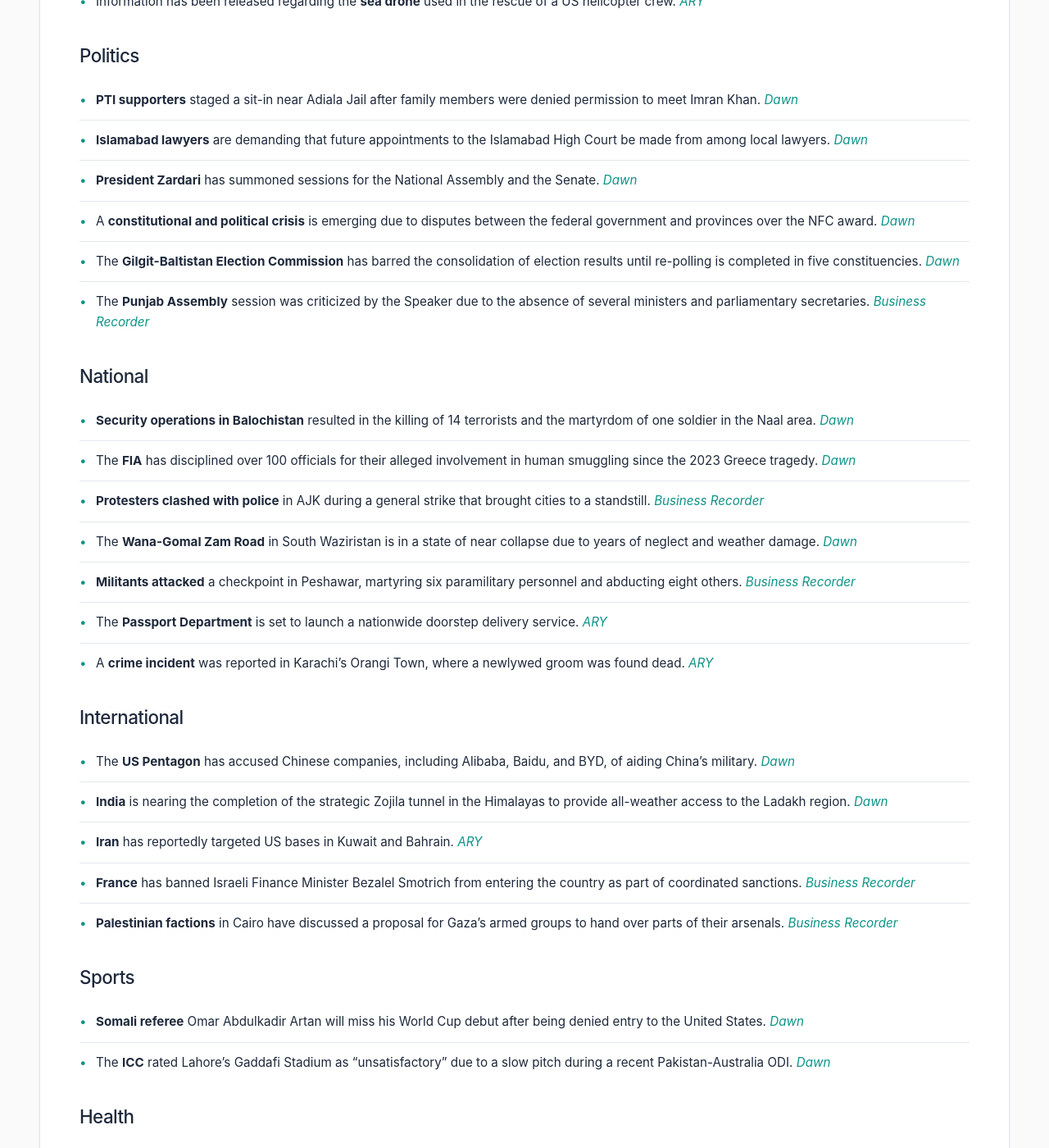
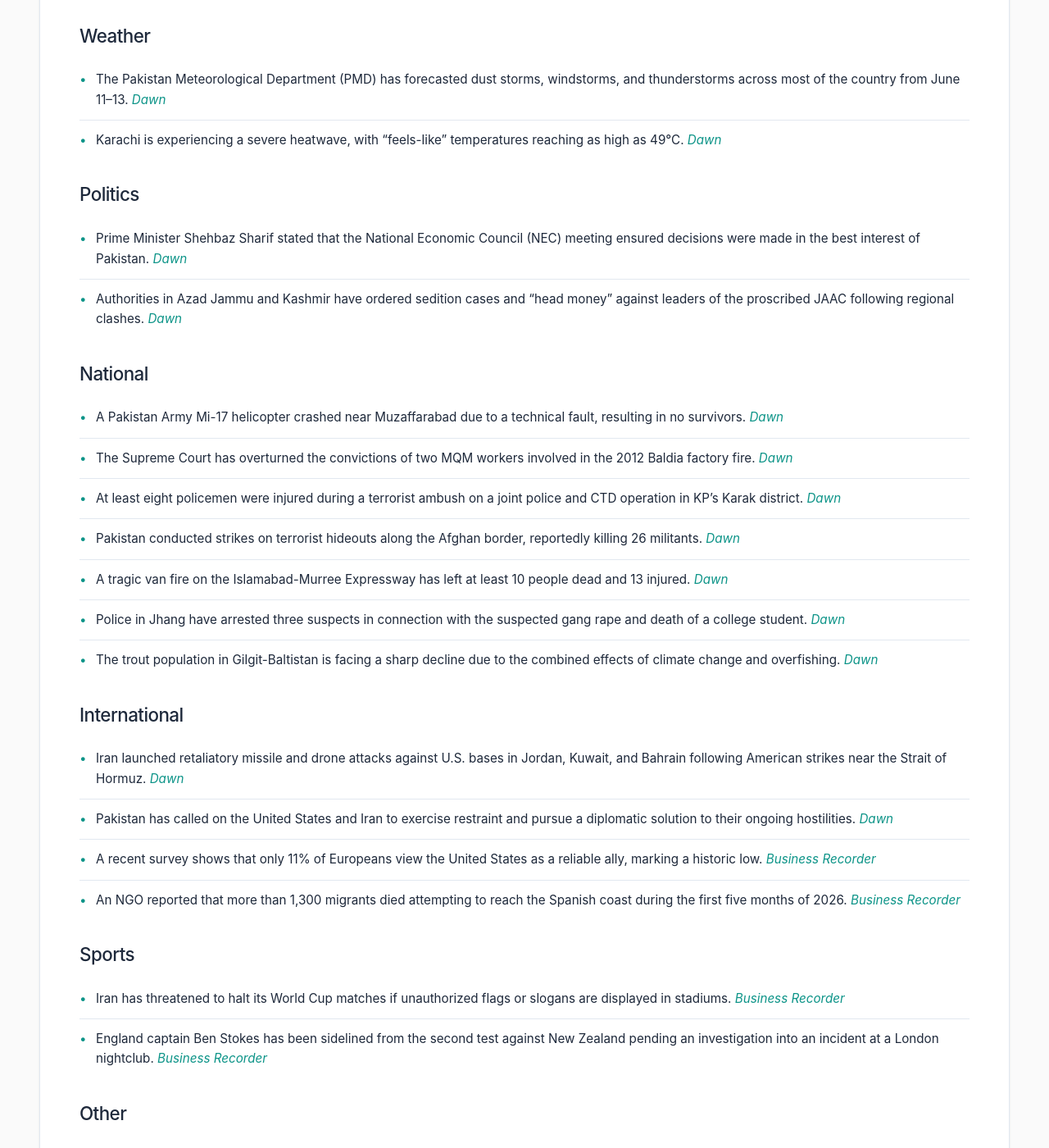
Before and after one commit to zsubzwary/news, a Jekyll site: the page built from en/index.md, in a window 1280 px wide and 1400 px high, scrolled down 1164 px. Shown: the whole window at 82% size. Built offline with Jekyll 4.4.1, drawn with Linux system fonts in a browser that asks for light colours; some web fonts are replaced; comment, search, counter and statistics services are not loaded; some of the changed text lies outside the part shown.

Commit message:
DateTime; 2026-06-10T16:04:00.553Z

```diff
--- a/en/index.md
+++ b/en/index.md
@@ -4,57 +4,52 @@ title: Pakistan News Briefing
 lang: en
 ---
 
-Published at: 10-Jun-2026 09:04PKT
+Published at: 10-Jun-2026 21:04PKT
 
-Time to read: 5 mins
+Time to read: 4 mins
 
 ### Economy
-- **Budget 2026-27** is expected to be presented on Friday, following agreements between federal and provincial governments to implement spending cuts and cover an Rs800bn shortfall. *[Dawn](https://www.dawn.com/news/2006539/budget-2026-27-centre-punjab-sindh-agree-on-spending-cuts)*
-- **Tea prices in Pakistan** may increase due to a proposed 0.8 per cent export levy by the Kenyan government. *[Dawn](https://www.dawn.com/news/2006529-kenyan-export-levy-may-raise-tea-prices)*
-- The **mango industry** is facing challenges as the use of artificial sweeteners in beverages reduces the demand for natural mango-pulp products. *[Dawn](https://www.dawn.com/news/2006524-artificial-sweeteners-hurting-mango-industry)*
-- **Indian shares and the rupee** have faced pressure due to rising tensions in the Middle East and market volatility. *[Business Recorder](https://www.brecorder.com/news/40424801/indian-shares-muted-as-rising-mideast-tensions-weigh)*
-- **Oil prices** rose nearly 1% following US military strikes against targets in Iran. *[Business Recorder](https://www.brecorder.com/news/40424799/oil-rises-nearly-1-as-us-launches-new-strikes-against-iran-supply-tightens)*
-- **Pakistan** aims to join a north-south transport corridor to expand bilateral trade and energy cooperation with Russia. *[Business Recorder](https://www.brecorder.com/news/40424771-pakistan-plans-to-join-north-south-transport-corridor-leghari)*
-- The **Kissan Board Pakistan (KBP)** has called for a five-year National Agricultural Policy to ensure guaranteed returns for farmers. *[Business Recorder](https://www.brecorder.com/news/40424748-kbp-demands-five-year-national-agricultural-policy)*
-- **Punjab** is prioritizing skilled workforce development and has launched the **Parwaaz Card Scheme** to provide interest-free loans to skilled youth. *[Business Recorder](https://www.brecorder.com/news/40424749-punjab-to-prioritise-skilled-workforce-development-minister)*
-- **Punjab Chief Minister** has approved the purchase of 1 million tonnes of wheat from PASSCO to stabilize flour prices. *[Business Recorder](https://www.brecorder.com/news/40424754-punjab-cm-allows-purchase-of-1m-tonnes-of-wheat-from-passco)*
-- **Pakistan and Germany** have identified significant untapped potential for trade diversification and investment expansion. *[Business Recorder](https://www.brecorder.com/news/40424750-pakistan-germany-see-untapped-trade-potential)*
+- Finance Minister Muhammad Aurangzeb is scheduled to present the federal budget for FY2026-27 in the National Assembly on June 12. *[Dawn](https://www.dawn.com/news/2006648/finance-minister-aurangzeb-to-present-budget-for-fy2026-27-on-june-12)*
+- The federal, Punjab, and Sindh governments have agreed to implement spending cuts to address budget requirements for the upcoming fiscal year. *[Dawn](https://www.dawn.com/news/2006539/budget-2026-27-centre-punjab-sindh-agree-on-spending-cuts)*
+- Pakistan recorded a historic high in workers' remittances, reaching $4.3 billion in May. *[Dawn](https://www.dawn.com/news/2006612/may-sees-highest-ever-monthly-inflow-of-workers-remittances-at-43bn)*
+- A committee led by Ishaq Dar has decided to extend the closing time for standalone grocery and kiryana stores to 10 PM. *[Dawn](https://www.dawn.com/news/2006592/dar-led-committee-decides-to-extend-closing-time-for-standalone-grocery-kiryana-stores-to-10pm)*
+- Saudi Arabia has officially launched its second national carrier, Riyadh Air, as part of its strategy to diversify its economy. *[Dawn](https://www.dawn.com/news/2006607/saudi-arabia-launches-new-national-carrier-riyadh-air-despite-middle-east-conflict-delays)*
+- Indian markets have faced volatility, with bond rallies snapping and equity mutual fund inflows hitting annual lows due to US-Iran war risks. *[Business Recorder](https://www.brecorder.com/news/40424861/india-bonds-snap-four-day-rally-on-us-iran-war-risks)*
+- Zee Entertainment plans to raise $241 million to fund strategic business initiatives. *[Business Recorder](https://www.brecorder.com/news/40424858/zee-entertainment-to-raise-241-million-for-stategic-initiatives)*
+- The UK is offering grid connections to 700 projects as part of a major energy investment push. *[ARY](https://arynews.tv/uk-offers-700-projects-grid-connections)*
+- Gulf stock markets showed mixed results following renewed military hostilities between the US and Iran. *[Business Recorder](https://www.brecorder.com/news/40424865/gulf-markets-mixed-after-renewed-us-iran-hostilities)*
+- The European Union is scrutinizing the $110 billion Paramount-Warner Bros deal for potential unfair foreign subsidies. *[Business Recorder](https://www.brecorder.com/news/40424862/paramount-warner-bros-deal-under-eu-subsidy-scrutiny-decision-due-july-14)*
 
 ### Science & Technology
-- A **Visa study** shows that 82% of Pakistanis utilize AI tools to assist with their online shopping experiences. *[Dawn](https://www.dawn.com/news/2006530-82pc-pakistanis-use-ai-shopping-finds-visa-study)*
-- Information has been released regarding the **sea drone** used in the rescue of a US helicopter crew. *[ARY](https://arynews.tv/what-is-the-sea-drone-that-rescued-us-helicopter-crew)*
+- A fire at a third-party data center in India caused an emergency power shutdown, leading to Google Cloud network disruptions in Delhi. *[Dawn](https://www.dawn.com/news/2006599/google-cloud-outage-in-india-after-third-party-data-centre-fire-triggers-shutdown)*
+- Anthropic has rolled out a public version of its Mythos AI model, though it has implemented guardrails to prevent its use in cybersecurity. *[Dawn](https://www.dawn.com/news/2006596/anthropic-rolls-out-public-version-of-mythos-without-cybersecurity-capability)*
+
+### Weather
+- The Pakistan Meteorological Department (PMD) has forecasted dust storms, windstorms, and thunderstorms across most of the country from June 11–13. *[Dawn](https://www.dawn.com/news/2006635/pmd-forecasts-dust-and-windstorms-thunderstorms-across-most-parts-of-the-country-from-june-11-13)*
+- Karachi is experiencing a severe heatwave, with "feels-like" temperatures reaching as high as 49°C. *[Dawn](https://www.dawn.com/news/2006609/karachi-sizzles-as-feels-like-temperature-reaches-49c)*
 
 ### Politics
-- **PTI supporters** staged a sit-in near Adiala Jail after family members were denied permission to meet Imran Khan. *[Dawn](https://www.dawn.com/news/2006514-pti-stages-sit-in-after-imrans-sisters-turned-away-from-adiala)*
-- **Islamabad lawyers** are demanding that future appointments to the Islamabad High Court be made from among local lawyers. *[Dawn](https://www.dawn.com/news/2006517-capitals-lawyers-eye-high-court-slots)*
-- **President Zardari** has summoned sessions for the National Assembly and the Senate. *[Dawn](https://www.dawn.com/news/2006413-president-zardari-summons-na-senate-sessions-on-june-10)*
-- A **constitutional and political crisis** is emerging due to disputes between the federal government and provinces over the NFC award. *[Dawn](https://www.dawn.com/news/2006555-centre-vs-provinces)*
-- The **Gilgit-Baltistan Election Commission** has barred the consolidation of election results until re-polling is completed in five constituencies. *[Dawn](https://www.dawn.com/news/2006362-gb-election-commission-bars-consolidation-of-results-until-re-polling-in-5-constituencies)*
-- The **Punjab Assembly** session was criticized by the Speaker due to the absence of several ministers and parliamentary secretaries. *[Business Recorder](https://www.brecorder.com/news/40424753-punjab-pa-session-speaker-irked-by-absence-of-ministers)*
+- Prime Minister Shehbaz Sharif stated that the National Economic Council (NEC) meeting ensured decisions were made in the best interest of Pakistan. *[Dawn](https://www.dawn.com/news/2006604/centre-provinces-made-decisions-in-the-best-interest-of-pakistan-pm-says-in-nec-meeting)*
+- Authorities in Azad Jammu and Kashmir have ordered sedition cases and "head money" against leaders of the proscribed JAAC following regional clashes. *[Dawn](https://www.dawn.com/news/2006540/sedition-cases-head-money-against-jaac-leaders-ordered)*
 
 ### National
-- **Security operations in Balochistan** resulted in the killing of 14 terrorists and the martyrdom of one soldier in the Naal area. *[Dawn](https://www.dawn.com/news/2006398-soldier-martyred-14-terrorists-killed-during-security-operation-in-balochistans-basima-ispr)*
-- The **FIA** has disciplined over 100 officials for their alleged involvement in human smuggling since the 2023 Greece tragedy. *[Dawn](https://www.dawn.com/news/2006395-fia-disciplines-over-100-officials-over-human-smuggling-links-since-greece-boat-tragedy)*
-- **Protesters clashed with police** in AJK during a general strike that brought cities to a standstill. *[Business Recorder](https://www.brecorder.com/news/40424768-protesters-clash-with-police-in-ajk-as-strike-shutters-cities)*
-- The **Wana-Gomal Zam Road** in South Waziristan is in a state of near collapse due to years of neglect and weather damage. *[Dawn](https://www.dawn.com/news/2006383-south-waziristan-tribal-elders-decry-hardship-as-wana-gomal-zam-road-remains-in-ruins)*
-- **Militants attacked** a checkpoint in Peshawar, martyring six paramilitary personnel and abducting eight others. *[Business Recorder](https://www.brecorder.com/news/40424772-militants-martyr-6-abduct-8-security-personnel-in-peshawar)*
-- The **Passport Department** is set to launch a nationwide doorstep delivery service. *[ARY](https://arynews.tv/passport-department-to-launch-doorstep-delivery-service-nationwide)*
-- A **crime incident** was reported in Karachi's Orangi Town, where a newlywed groom was found dead. *[ARY](https://arynews.tv/karachi-orangi-town-crime-story-june-09-2026)*
+- A Pakistan Army Mi-17 helicopter crashed near Muzaffarabad due to a technical fault, resulting in no survivors. *[Dawn](https://www.dawn.com/news/2006621/no-survivors-as-pakistan-army-mi-17-helicopter-crashes-near-muzaffarabad-ispr)*
+- The Supreme Court has overturned the convictions of two MQM workers involved in the 2012 Baldia factory fire. *[Dawn](https://www.dawn.com/news/2006634/sc-overturns-convictions-of-two-mqm-workers-in-karachis-baldia-factory-fire-case)*
+- At least eight policemen were injured during a terrorist ambush on a joint police and CTD operation in KP's Karak district. *[Dawn](https://www.dawn.com/news/2006632/8-policemen-injured-as-terrorists-ambush-police-team-in-kps-karak)*
+- Pakistan conducted strikes on terrorist hideouts along the Afghan border, reportedly killing 26 militants. *[Dawn](https://www.dawn.com/news/2006597/pakistan-strikes-terrorist-hideouts-along-afghan-border-kills-26-militants-minister)*
+- A tragic van fire on the Islamabad-Murree Expressway has left at least 10 people dead and 13 injured. *[Dawn](https://www.dawn.com/news/2006608/at-least-10-killed-13-injured-as-fire-erupts-in-van-on-islamabad-murree-expressway)*
+- Police in Jhang have arrested three suspects in connection with the suspected gang rape and death of a college student. *[Dawn](https://www.dawn.com/news/2006438/three-held-over-college-girls-death-in-jhang-gang-rape-suspected)*
+- The trout population in Gilgit-Baltistan is facing a sharp decline due to the combined effects of climate change and overfishing. *[Dawn](https://www.dawn.com/news/2006631/pakistans-prized-trout-under-threat-as-climate-change-overfishing-take-toll)*
 
 ### International
-- The **US Pentagon** has accused Chinese companies, including Alibaba, Baidu, and BYD, of aiding China's military. *[Dawn](https://www.dawn.com/news/2006508-pentagon-accuses-byd-baidu-alibaba-of-aiding-chinas-military)*
-- **India** is nearing the completion of the strategic Zojila tunnel in the Himalayas to provide all-weather access to the Ladakh region. *[Dawn](https://www.dawn.com/news/2006369-india-nears-completion-of-strategic-himalayan-tunnel-near-china-border)*
-- **Iran** has reportedly targeted US bases in Kuwait and Bahrain. *[ARY](https://arynews.tv/iran-targets-us-bases-in-kuwait-bahrain)*
-- **France** has banned Israeli Finance Minister Bezalel Smotrich from entering the country as part of coordinated sanctions. *[Business Recorder](https://www.brecorder.com/news/40424767-france-bans-israeli-minister-in-coordinated-sanctions-push)*
-- **Palestinian factions** in Cairo have discussed a proposal for Gaza's armed groups to hand over parts of their arsenals. *[Business Recorder](https://www.brecorder.com/news/40424766-rival-palestinian-factions-discuss-gaza-disarmament)*
+- Iran launched retaliatory missile and drone attacks against U.S. bases in Jordan, Kuwait, and Bahrain following American strikes near the Strait of Hormuz. *[Dawn](https://www.dawn.com/news/2006586/iran-targets-american-bases-in-jordan-and-the-gulf-after-fresh-us-strikes-near-hormuz)*
+- Pakistan has called on the United States and Iran to exercise restraint and pursue a diplomatic solution to their ongoing hostilities. *[Dawn](https://www.dawn.com/news/2006590/pakistan-urges-us-iran-to-give-peace-a-little-more-chance-amid-fresh-round-of-hostilities)*
+- A recent survey shows that only 11% of Europeans view the United States as a reliable ally, marking a historic low. *[Business Recorder](https://www.brecorder.com/news/40424853/only-11-of-europeans-view-us-as-ally-survey-shows)*
+- An NGO reported that more than 1,300 migrants died attempting to reach the Spanish coast during the first five months of 2026. *[Business Recorder](https://www.brecorder.com/news/40424852/more-than-1300-migrants-have-died-trying-to-reach-the-spanish-coast-in-2026-says-ngo)*
 
 ### Sports
-- **Somali referee** Omar Abdulkadir Artan will miss his World Cup debut after being denied entry to the United States. *[Dawn](https://www.dawn.com/news/2006410-somali-soccer-referee-denied-us-entry-will-miss-world-cup-debut)*
-- The **ICC** rated Lahore’s Gaddafi Stadium as “unsatisfactory” due to a slow pitch during a recent Pakistan-Australia ODI. *[Dawn](https://www.dawn.com/news/2006387-icc-rates-lahores-gaddafi-stadium-unsatisfactory-after-slow-pitch-in-pakistan-australia-odi)*
-
-### Health
-- **Smoking** is estimated to claim 164,000 lives annually in Pakistan, costing the country Rs 422 billion in healthcare and lost productivity. *[Business Recorder](https://www.brecorder.com/news/40424755-smoking-claims-estimated-164000-lives-every-year-in-pakistan-report)*
+- Iran has threatened to halt its World Cup matches if unauthorized flags or slogans are displayed in stadiums. *[Business Recorder](https://www.brecorder.com/news/40424869/iran-threatens-to-stop-world-cup-games-if-faced-with-unauthorised-flags-or-slogans)*
+- England captain Ben Stokes has been sidelined from the second test against New Zealand pending an investigation into an incident at a London nightclub. *[Business Recorder](https://www.brecorder.com/news/40424868/england-captain-stokes-left-out-of-second-test-v-new-zealand)*
 
 ### Other
-- **Taylor Swift** appeared at the 'Toy Story 5' premiere. *[ARY](https://arynews.tv/taylor-swift-stuns-in-whimsical-white-minidress-at-toy-story-5-premiere)*
-- **Hugh Jackman** has been cast to play Long John Silver in Ridley Scott’s upcoming 'Treasure Island'. *[ARY](https://arynews.tv/hugh-jackman-to-play-long-john-silver-in-ridley-scotts-treasure-island)*
+- Indian filmmaker Imtiaz Ali suggested that Gen Z audiences are increasingly seeking deeper, meaningful romantic connections amidst a landscape of high-action cinema. *[Business Recorder](https://www.brecorder.com/news/40424867/bollywoods-imtiaz-ali-bets-on-gen-z-thirst-for-love)*
```
